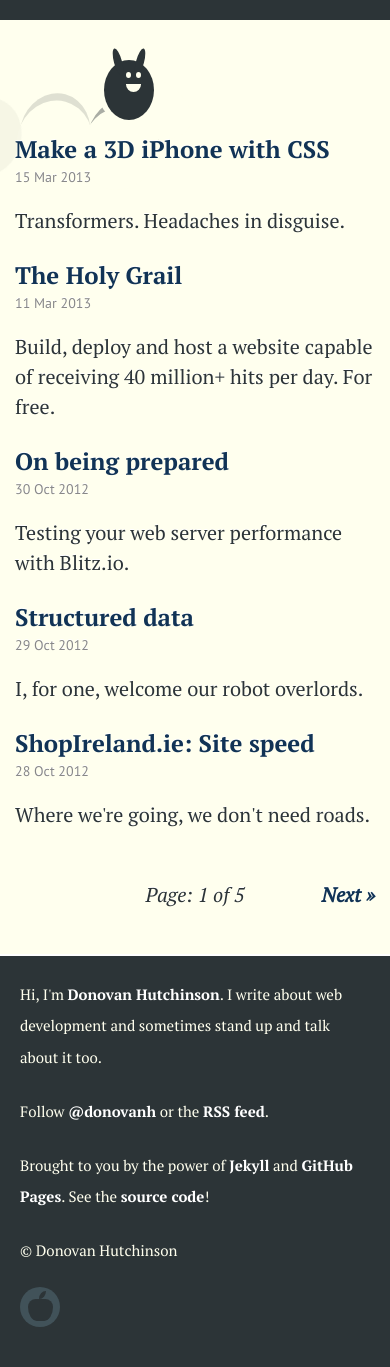
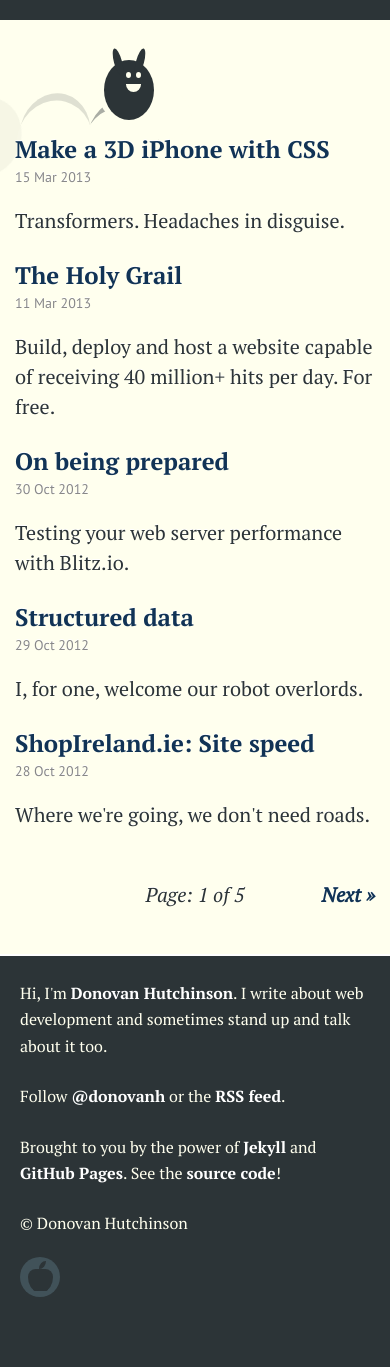
Before and after one commit to donovanh/donovanh.github.com, a Jekyll site: the page built from index.html, in a window 390 px wide. Built offline with Jekyll 4.4.1, drawn with Linux system fonts in a browser that asks for light colours; nearby versions of some CDN libraries; the list of posts is cut into pages by our own code; after the commit the page ends 1337 px from its top, so only the background shows below that.

Commit message:
Mobile text size

```diff
--- a/stylesheets/sass/_mediaqueries.sass
+++ b/stylesheets/sass/_mediaqueries.sass
@@ -36,5 +36,5 @@
   section.content
     padding: 0 15px
   p
-    @include adjust-font-size-to(15px)
-    @include adjust-leading-to(1.4)
+    @include adjust-font-size-to(16px)
+    @include adjust-leading-to(1.1)
--- a/stylesheets/screen.css
+++ b/stylesheets/screen.css
@@ -2000,8 +2000,8 @@ pre > .editable-styles {
   }
 
   p {
-    font-size: 0.75em;
-    line-height: 2em;
-    line-height: 2.1em;
-  }
-}
+    font-size: 0.8em;
+    line-height: 1.875em;
+    line-height: 1.65em;
+  }
+}
```
